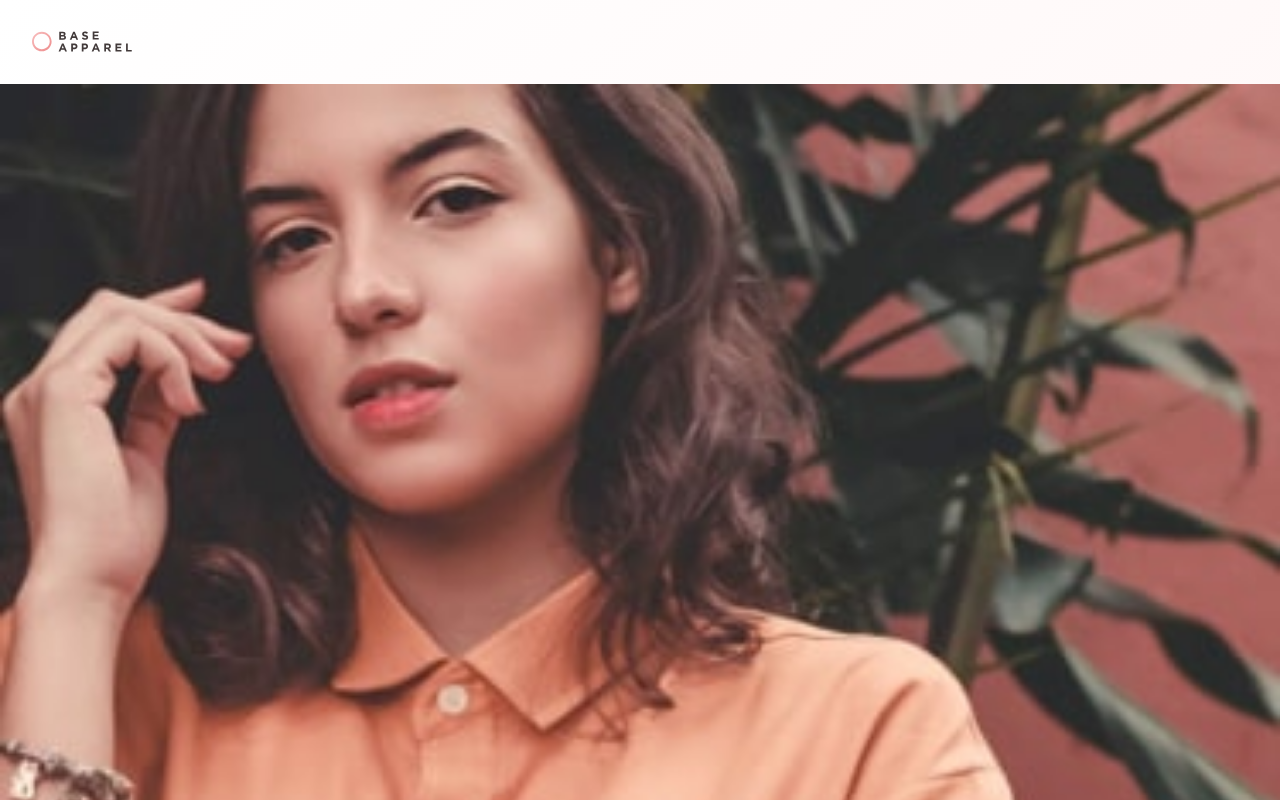
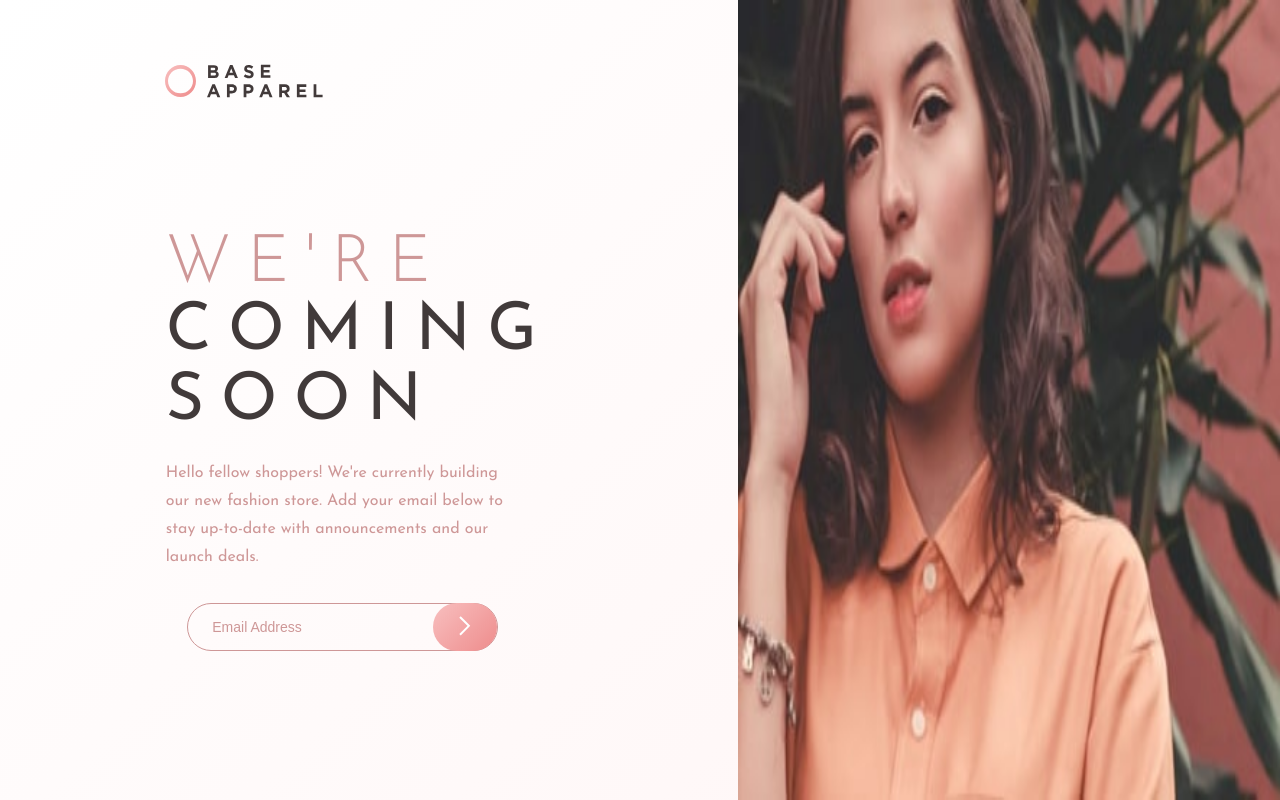
Before and after one commit to JCDMeira/15-Base-Apparel-page, a React (Create React App) app: page / in a window 1280 px wide. Shown: the top 800 px of the page. Built offline with nearby package versions, Linux system fonts and the light colour scheme.

Commit message:
Add: style for desktop

```diff
--- a/src/App.jsx
+++ b/src/App.jsx
@@ -3,16 +3,21 @@ import { GlobalStyle, Conteiner } from './Global.js';
 
 import logo from './assets/images/logo.svg';
 import photo from './assets/images/hero-mobile.jpg';
+import photo2 from './assets/images/hero-desktop.jpg';
 import { SendEmail } from './components/SendEmail/index.jsx';
 
 function App() {
+  const windowSize = window.screen.width;
   return (
     <>
       <GlobalStyle />
       <Conteiner>
         <img className="logo" src={logo} alt="logo" />
         <div className="image">
-          <img src={photo} alt="picture of a woman" />
+          <img
+            src={windowSize < 900 ? photo : photo2}
+            alt="picture of a woman"
+          />
         </div>
         <div className="info">
           <h1>
--- a/src/Global.js
+++ b/src/Global.js
@@ -105,4 +105,56 @@ export const Conteiner = styled.div`
       }
     }
   }
+
+  @media (min-width: 900px) {
+    display: flex;
+    flex-direction: row-reverse;
+
+    .logo {
+      top: 6.4rem;
+      left: 16.5rem;
+      width: 15.8rem;
+      height: 3.4rem;
+    }
+
+    .image {
+      width: 42.36111111111111vw;
+      padding: 0;
+
+      img {
+        width: 42.36111111111111vw;
+        height: 100vh;
+      }
+    }
+
+    .info {
+      width: 57.5vw;
+      padding: 23.2rem 21.8rem 0 16.4rem;
+
+      h1 {
+        font-size: 6.6rem;
+        line-height: 7rem;
+
+        letter-spacing: 0.25em;
+        text-align: left;
+
+
+        span {
+          font-size:  6.6rem;
+          line-height: 6.6rem;
+          letter-spacing: 0.24em;
+        }
+      }
+
+      p {
+        font-size: 1.6rem;
+        line-height: 2.8rem;
+        text-align: left;
+        padding: 0;
+        margin-top: 2.1rem;
+
+      }
+    }
+    }
+  }
 `;
```
Also changed, not shown: presentation/i-pad.png.
